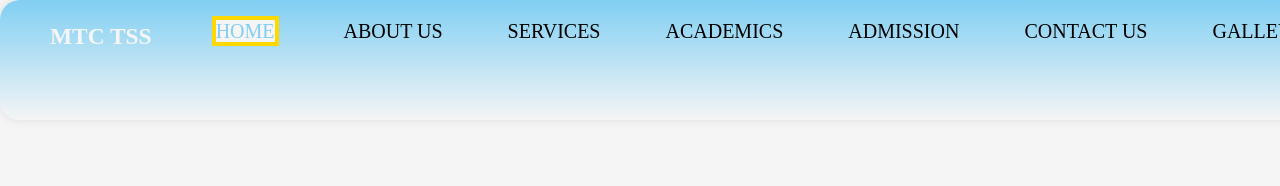
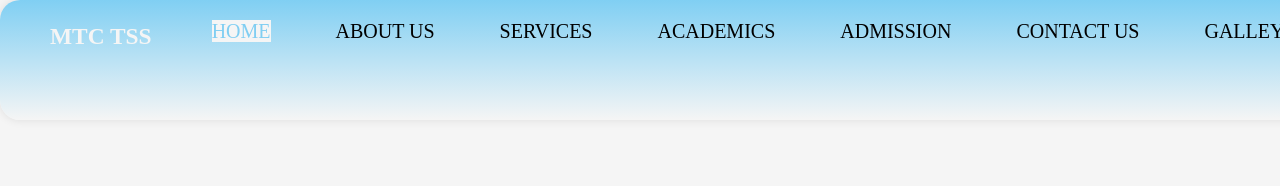
Before and after one commit to igiraneza-dev/real-project, a plain HTML site: page galley.html in a window 1280 px wide. In both pictures the pointer is over the link "HOME". Shown: the top 186 px of the page. Drawn offline with Linux system fonts and the light colour scheme.

Commit message:
Refactor galley.css for improved styling

```diff
--- a/galley.css
+++ b/galley.css
@@ -34,7 +34,7 @@ a:hover{
     color: rgb(128, 207, 243);
     width: 100px;
     height: 80px;
-    border: 5px gold solid;
+    border: 5px rgb(128,207.243) solid;
 }
 #s1{
     float: left;
```
